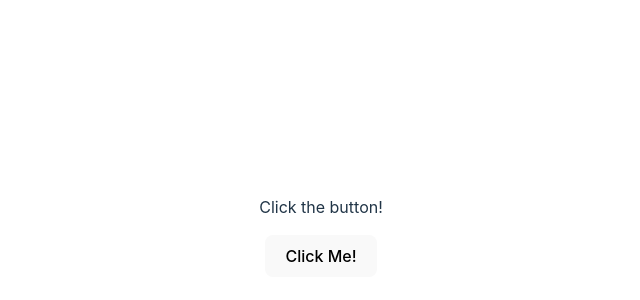
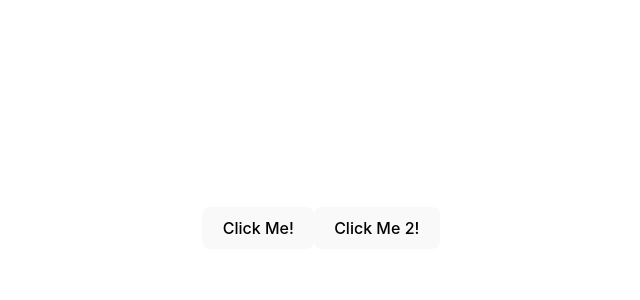
Before and after one commit to Katkulator/JavaScriptCourse, a React (Vite) app in the folder React/first-react-app/: page / in a window 1280 px wide. Shown: the part 172-472 px from the top of the page, without its empty margins (319-959 px from the left). Built offline with nearby package versions, Linux system fonts and the light colour scheme.

Commit message:
add Clicker exercise

```diff
--- a/React/first-react-app/src/App.jsx
+++ b/React/first-react-app/src/App.jsx
@@ -10,6 +10,7 @@ import Slots from './Slots';
 import ShoppingList from './ShoppingList';
 import PropertyList from './PropertyList'
 import Clicker from './Clicker';
+import Form from './Form';
 
 const data = [
   { id: 1, item: "Eggs", quantity: 12, completed: false },
@@ -45,7 +46,10 @@ function App() {
       <Slots val1="🍒" val2="🍒" val3="🍒" /> */}
       {/* <ShoppingList items={data} /> */}
       {/* <PropertyList properties = {properties} /> */}
-      <Clicker />
+      {/* <Form /> */}
+      <Clicker message ="hello!" buttonText="Click Me!"/>
+      <Clicker message ="wassup" buttonText="Click Me 2!"/>
+
     </div>
 
   );
--- a/React/first-react-app/src/Clicker.jsx
+++ b/React/first-react-app/src/Clicker.jsx
@@ -1,16 +1,21 @@
-function handleClick () {
-    console.log("Clicked the button!")
+// function handleClick () {
+//     console.log("Clicked the button!")
+// }
+
+// function handleHover () {
+//     console.log("Hovered!")
+// }
+
+// export default function Clicker () {
+//     return (
+//         <div>
+//             <p onMouseOver={handleHover}>Click the button!</p>
+//             <button onClick={handleClick}>Click Me!</button>
+//         </div>
+//     );
+// }
+
+
+export default function Clicker ({message, buttonText}) {
+    return <button onClick={() => alert(message)}>{buttonText}</button>;
 }
-
-function handleHover () {
-    console.log("Hovered!")
-}
-
-export default function Clicker () {
-    return (
-        <div>
-            <p onMouseOver={handleHover}>Click the button!</p>
-            <button onClick={handleClick}>Click Me!</button>
-        </div>
-    );
-}
--- /dev/null
+++ b/React/first-react-app/src/Form.jsx
@@ -0,0 +1,14 @@
+function handleFormSubmit (evt) {
+    evt.preventDefault()
+    console.log("Submited the form");
+    return("");
+}
+
+
+export default function Form() {
+    return (
+        <form onSubmit={handleFormSubmit}>
+            <button>Submit</button>
+        </form>
+    );
+}
```
